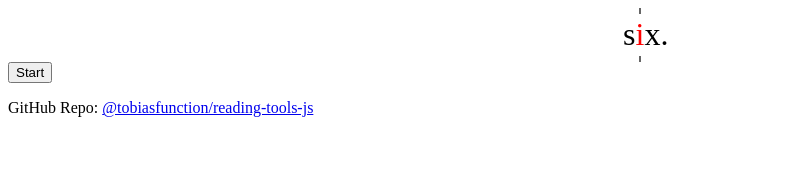
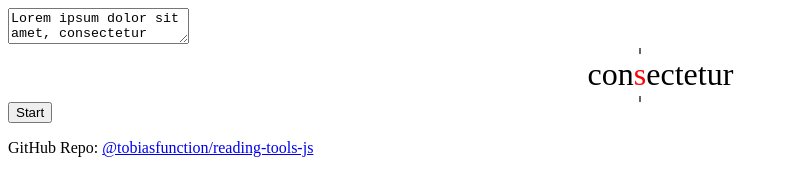
Before and after one commit to tobiasfunction/dashRSVP, a plain HTML site: page index.html in a window 1280 px wide. Both pictures are taken after a click on the button "Start". Shown: the whole page, without its empty margins (0-789 px from the left). Drawn offline with Linux system fonts and the light colour scheme.

Commit message:
Added a textarea and tweaked the pivot algorithm

```diff
--- a/index.html
+++ b/index.html
@@ -10,6 +10,9 @@
   </head>
 
   <body>
+    <textarea id="reader-text">
+Lorem ipsum dolor sit amet, consectetur adipiscing elit, sed do eiusmod tempor incididunt ut labore et dolore magna aliqua. Ut enim ad minim veniam, quis nostrud exercitation ullamco laboris nisi ut aliquip ex ea commodo consequat. Duis aute irure dolor in reprehenderit in voluptate velit esse cillum dolore eu fugiat nulla pariatur. Excepteur sint occaecat cupidatat non proident, sunt in culpa qui officia deserunt mollit anim id est laborum.</textarea
+    >
     <div id="reader-frame">
       <!-- Eventually, all of these divs with be generated by JS -->
       <!-- And the site will only need "#reader-frame" and "#reader-button" -->
--- a/rsvp/rsvp.js
+++ b/rsvp/rsvp.js
@@ -1,7 +1,7 @@
 document.getElementById("reader-start").addEventListener("click", startRsvp);
 
 async function startRsvp() {
-    let inputText = "One two three, four five six.";
+    let inputText = document.querySelector("#reader-text").value;
     let readerFrame = document.getElementById("reader-frame");
     let WPM = 30;
     let basePeriod = 500; // this will eventually be calulated from WPM
@@ -23,7 +23,7 @@ async function startRsvp() {
 }
 
 function getSubstrings(word) {
-    const pivot = Math.floor((word.length) * .3);
+    const pivot = Math.ceil((word.length - 1) * .25);
     const left = word.substring(0, pivot);
     const middle = word.substring(pivot, pivot + 1);
     const right = word.substring(pivot + 1);
```
